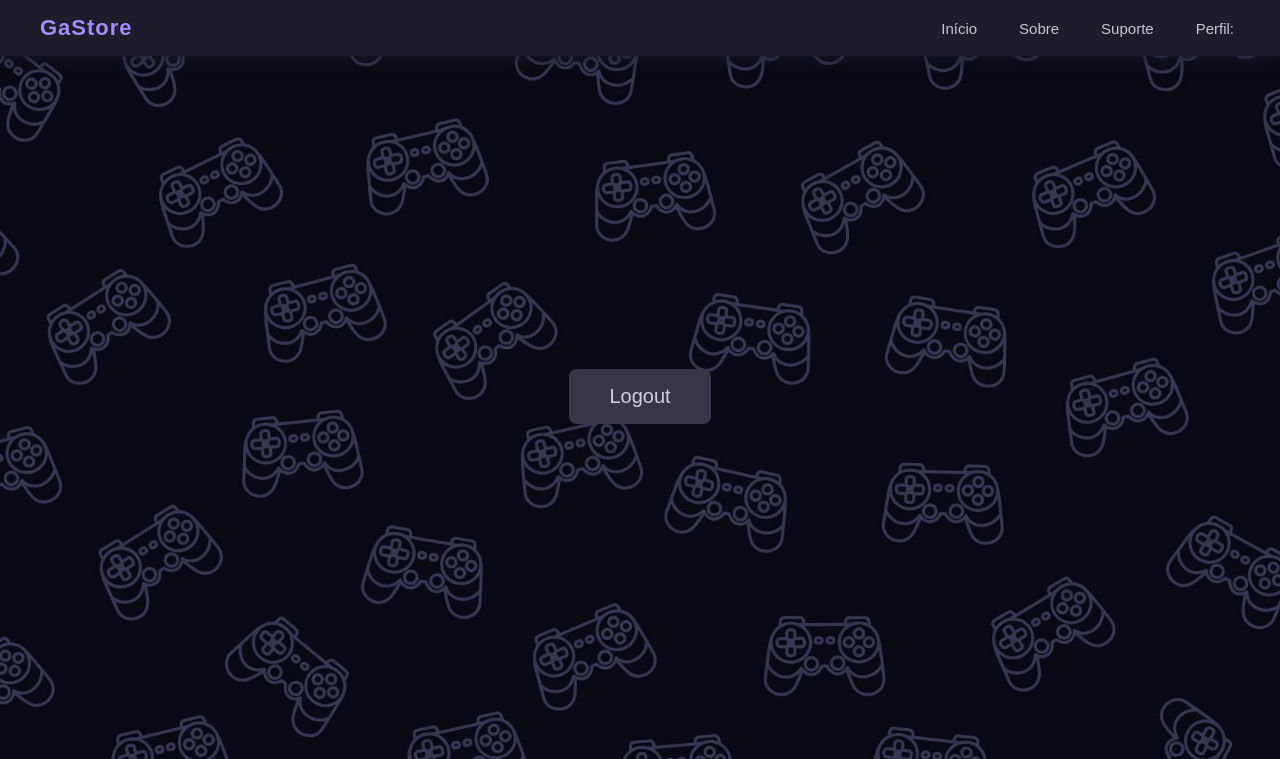
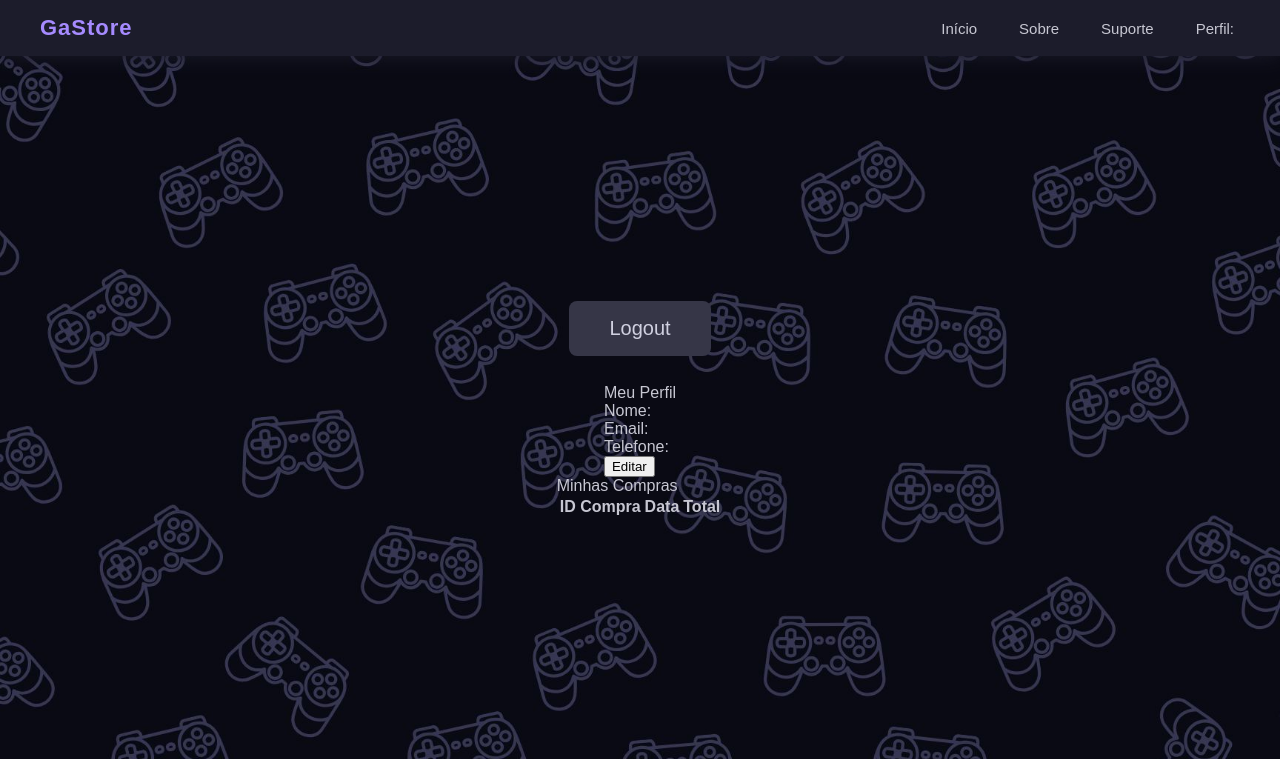
Before and after one commit to ArthurDP-03/GaStore, a PHP site: page /templates/perfil.html in a window 1280 px wide. Shown: the top 759 px of the page. Run offline with PHP 8.4, Linux system fonts and the light colour scheme; lists and menus that the app fills with data are empty.

Commit message:
Iniciando Implementação tela Perfil

```diff
--- a/noStatic/perfil.js
+++ b/noStatic/perfil.js
@@ -1,3 +1,33 @@
+const editarBtn = document.getElementById('editarBtn');
+const salvarBtn = document.getElementById('salvarBtn');
+
+editarBtn.addEventListener('click', () => {
+    // Esconde os spans, mostra os inputs
+    document.querySelectorAll('span').forEach(span => span.style.display = 'none');
+    document.querySelectorAll('input').forEach(input => input.style.display = 'block');
+    document.getElementById('senhaDisplay').style.display = 'block';
+
+    editarBtn.style.display = 'none';
+    salvarBtn.style.display = 'inline-block';
+});
+
+salvarBtn.addEventListener('click', () => {
+    // Atualiza os spans com os valores dos inputs
+    document.getElementById('nomeDisplay').textContent = document.getElementById('nomeInput').value;
+    document.getElementById('emailDisplay').textContent = document.getElementById('emailInput').value;
+    document.getElementById('telefoneDisplay').textContent = document.getElementById('telefoneInput').value;
+
+    // Volta para modo leitura
+    document.querySelectorAll('span').forEach(span => span.style.display = 'block');
+    document.querySelectorAll('input').forEach(input => input.style.display = 'none');
+    document.getElementById('senhaDisplay').style.display = 'none';
+
+    editarBtn.style.display = 'inline-block';
+    salvarBtn.style.display = 'none';
+});
+
+
+//Logout
 document.querySelector('.logout-button').addEventListener('click', e => {
     e.preventDefault();
 
--- a/static/perfil.css
+++ b/static/perfil.css
@@ -21,7 +21,6 @@ button.logout-button {
   border-radius: 8px;
   cursor: pointer;
   font-size: 20px;
-  transition: background 0.3s, transform 0.3s;
 }
 
 button.logout-button:hover {
--- a/templates/perfil.html
+++ b/templates/perfil.html
@@ -11,6 +11,55 @@
     <button type="submit" class="logout-button">Logout</button>
     <p id="mensagem-logout"></p>
 
+    <div class="perfil">
+      Meu Perfil
+
+      <form id="perfilForm" method="POST" class="perfil-form">
+        <div>
+          <label>Nome:</label>
+          <span id="nomeDisplay"></span>
+          <input type="text" id="nomeInput" style="display:none;" />
+        </div>
+
+        <div>
+          <label>Email:</label>
+          <span id="emailDisplay"></span>
+          <input type="email" id="emailInput" style="display:none;" />
+        </div>
+
+        <div>
+          <label>Telefone:</label>
+          <span id="telefoneDisplay"></span>
+          <input type="text" id="telefoneInput" style="display:none;" />
+        </div>
+        <div>
+          <label id="senhaDisplay" style="display:none;">Senha:</label>
+          <input type="password" id="senhaInput" style="display:none;" />
+        </div>
+      </form>
+
+      <button id="editarBtn">Editar</button>
+      <button id="salvarBtn" style="display:none;">Salvar</button>
+    </div>
+
+    <div class="comprasUsuario">
+      Minhas Compras
+      <div>
+        <table>
+          <thead>
+            <tr>
+              <th>ID Compra</th>
+              <th>Data</th>
+              <th>Total</th>
+            </tr>
+          </thead>
+          <tbody id="corpo-tabela-compras">
+            <!-- As compras serão inseridas aqui via JavaScript -->
+          </tbody>
+        </table>
+      </div>
+    </div>
+
     <script src="../noStatic/perfil.js" defer></script>
   </body>
 </html>
```
